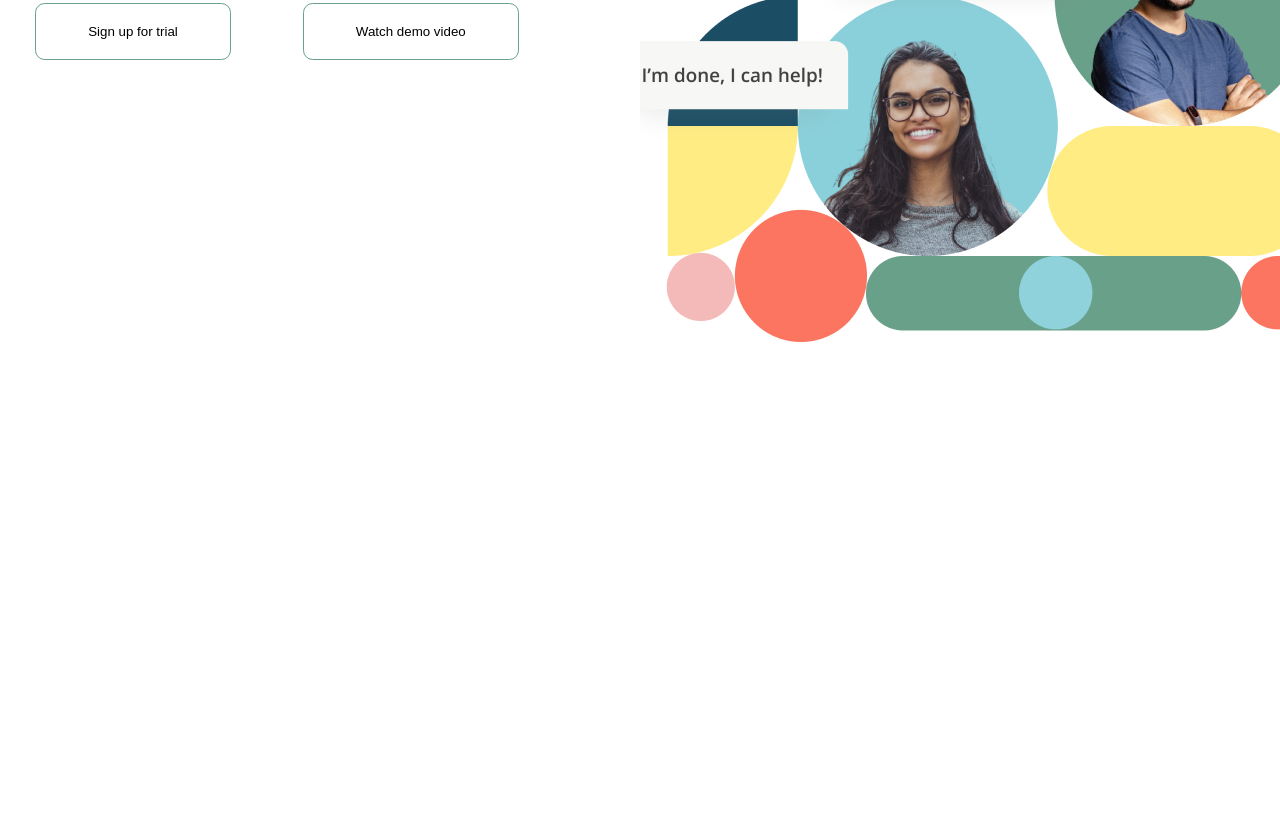
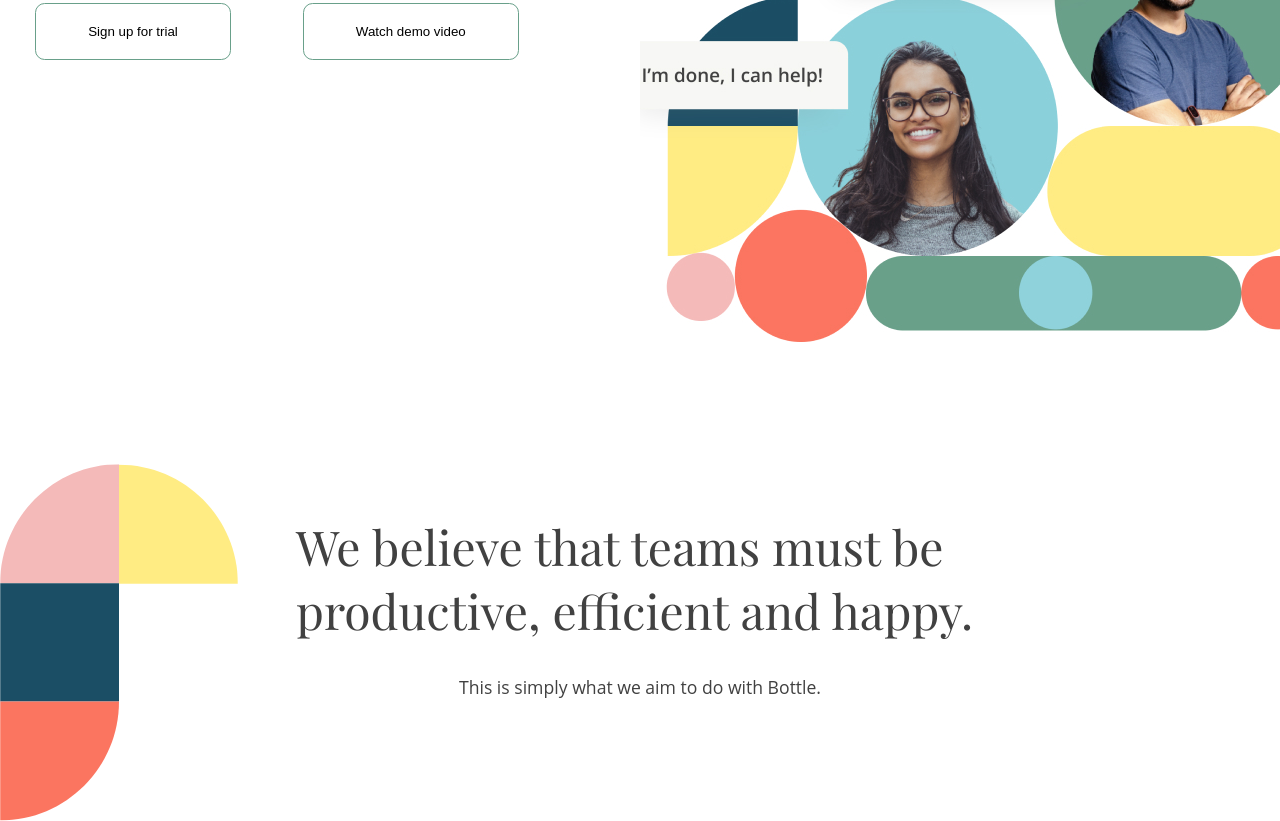
Before and after one commit to Sehja/Bottle, a website: page index.html in a window 1280 px wide. Shown: the part 631-1452 px from the top of the page. Before the commit the page ends 1095 px from the top, so only its background shows below. Drawn offline with nearby package versions, Linux system fonts and the light colour scheme.

Commit message:
section believe

```diff
--- a/index.html
+++ b/index.html
@@ -63,8 +63,11 @@
     </header>
 
     <main class="main">
-        <section class="beieve">
-
+        <section class="believe">
+            <div class="believe__wrapper">
+                <h2 class="title title-lg mb-sm">We believe that teams must be productive, efficient and happy.</h2>
+            <p class="descr-md believe__descr">This is simply what we aim to do with Bottle.</p>
+            </div>
         </section>
     </main>
 </body>
--- a/sass/_believe.scss
+++ b/sass/_believe.scss
@@ -0,0 +1,16 @@
+.believe {
+    padding: 3.10rem 0 7.4rem 0;
+    background-image: url(../images/Promo__figure.svg);
+    background-repeat: no-repeat;
+    background-size: contain;
+
+
+    &__wrapper {
+        max-width: 43rem;
+        margin: 0 auto;
+    }
+
+    &__descr {
+        text-align: center;
+    }
+}
```
Also changed, not shown: css/style.css.
